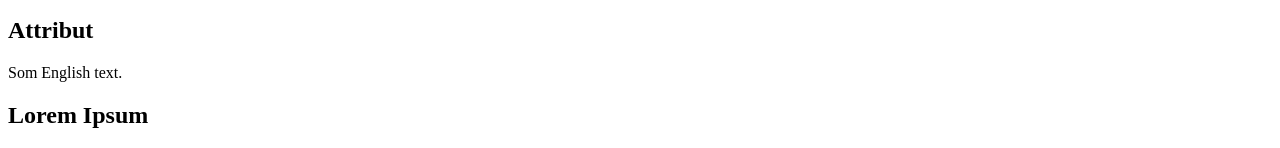
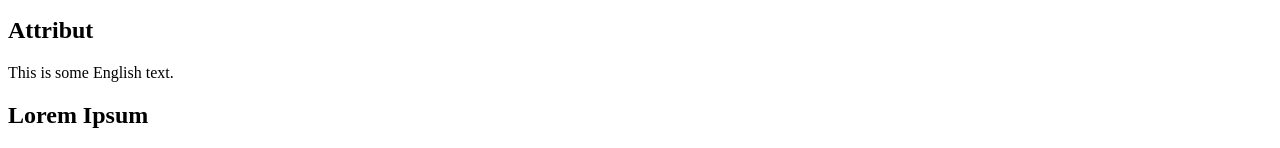
Before and after one commit to mahmudalhakim/Frontend-VT19, a plain HTML site: page Lektion 1/exempel-02.html in a window 1280 px wide. Shown: the part 184-332 px from the top of the page. Drawn offline with Linux system fonts and the light colour scheme.

Commit message:
Lektion 1

```diff
--- a/Lektion 1/exempel-02.html
+++ b/Lektion 1/exempel-02.html
@@ -20,7 +20,7 @@
     <h2>Attribut</h2>
     <p lang="en"
        title="Peka här för att läsa denna text.">
-        Som English text.
+        This is some English text.
     </p>
     <h2>Lorem Ipsum</h2>
     <p>
```
